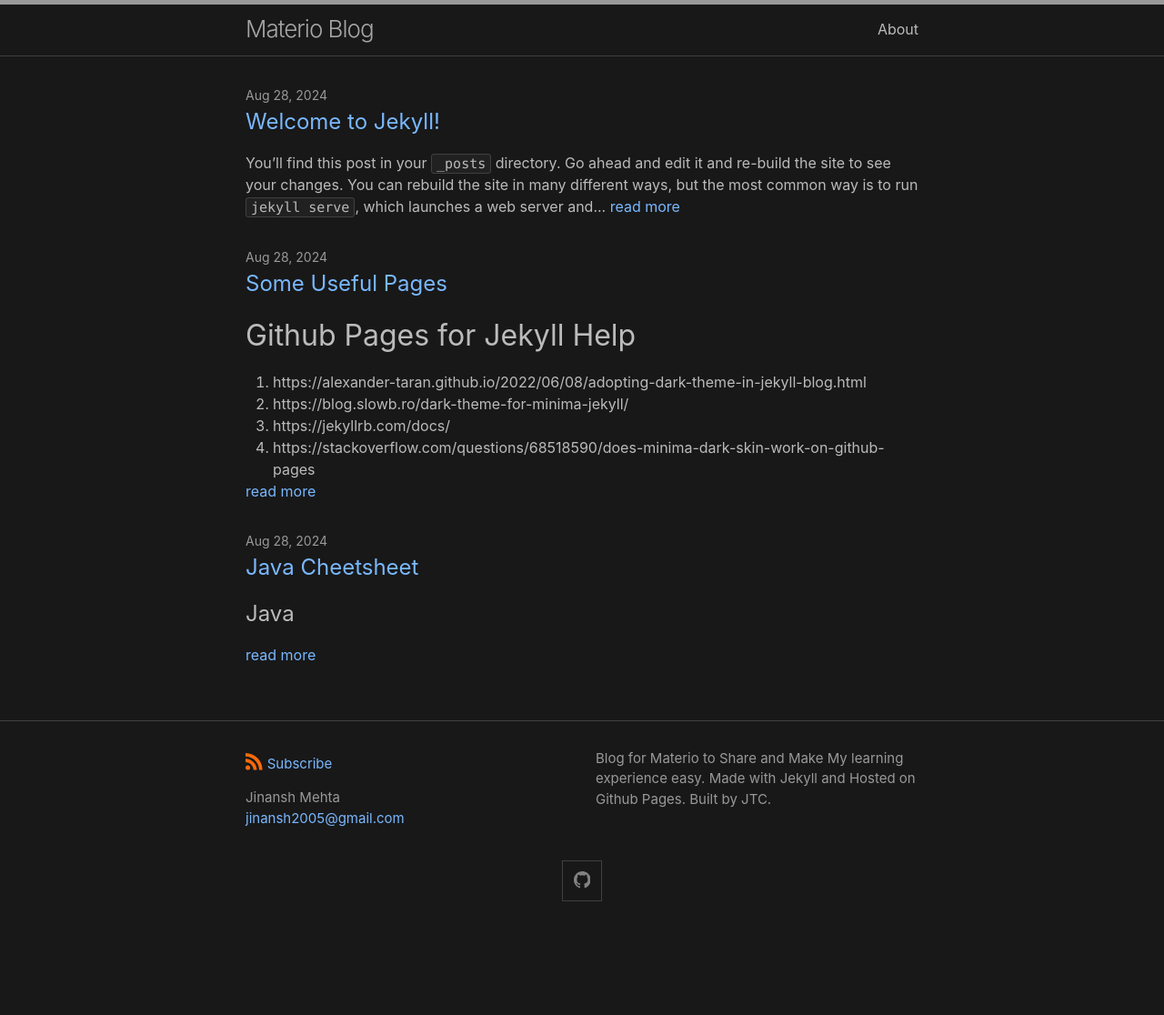
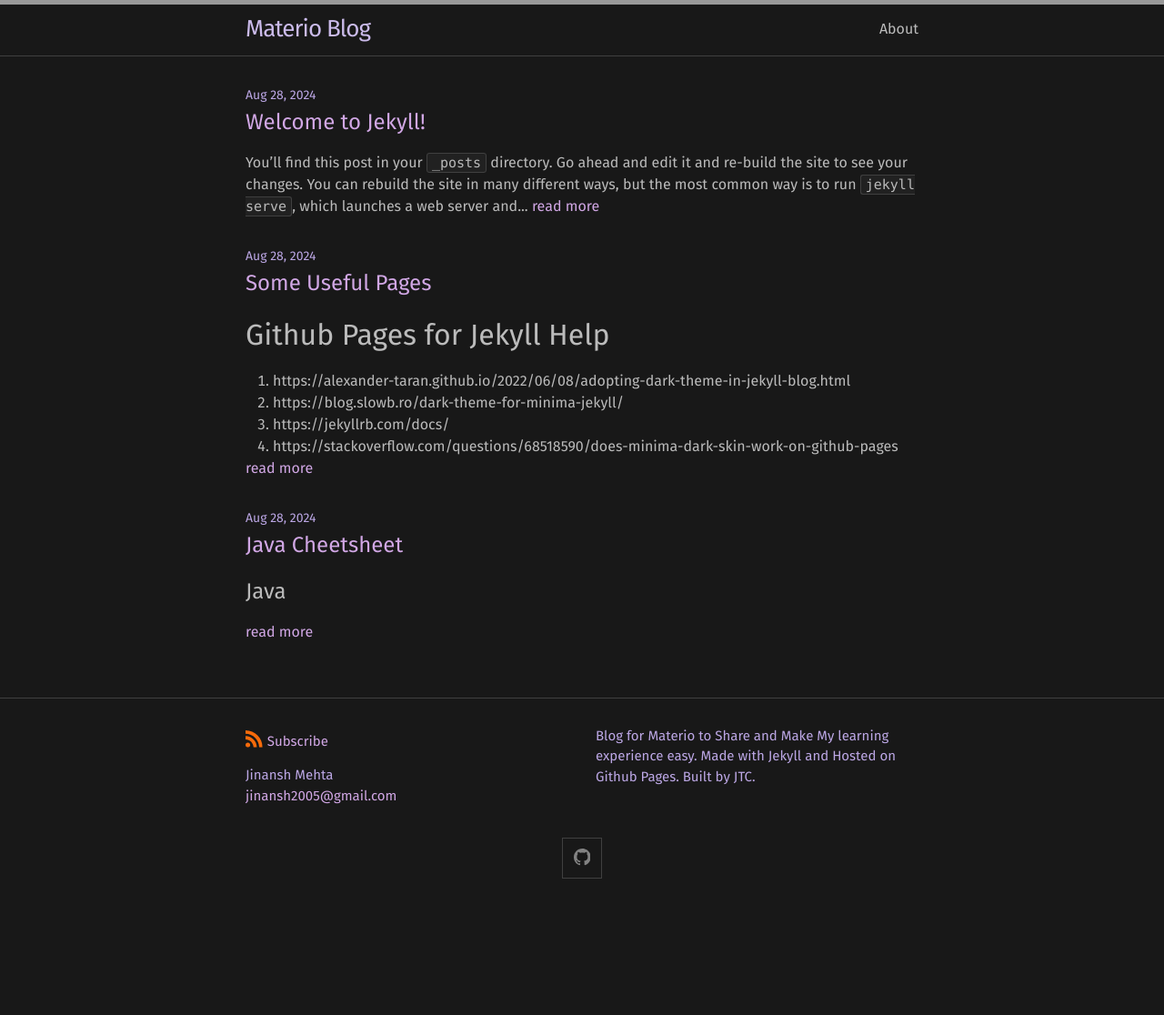
Before and after one commit to Jinansh230705/jinansh230705.github.io, a Jekyll site: the page built from index.md, in a window 1280 px wide. Shown: the whole page at 91% size. Built offline with Jekyll 4.4.1, drawn with Linux system fonts in a browser that asks for light colours; after the commit the page ends 1091 px from its top, so only the background shows below that.

Commit message:
UI update

```diff
--- a/_sass/minima/custom-styles.scss
+++ b/_sass/minima/custom-styles.scss
@@ -1,5 +1,13 @@
 // Placeholder to allow defining custom styles that override everything else.
 // (Use `_sass/minima/custom-variables.scss` to override variable defaults)
+@import url('https://fonts.googleapis.com/css2?family=Fira+Sans:wght@400&display=swap');
+body {
+  font-family: 'Fira Sans', sans-serif;
+}
+h1, h2, h3, h4, h5, h6 {
+  font-family: 'Fira Sans', sans-serif;
+}
+
 .site-footer {
     padding-bottom: 120px
   }
--- a/_sass/minima/custom-variables.scss
+++ b/_sass/minima/custom-variables.scss
@@ -1 +1,19 @@
 // Placeholder to allow overriding predefined variables smoothly.
+//$my-color: #fffafa; //Snow
+//$my-color: #faebd7; //Antique White
+//$my-color: #bca7e5; // Pirple
+
+$my-color: #bca7e5;
+$brand-color:           $my-color;
+$brand-color-light:     lighten($brand-color, 5%);
+$brand-color-dark:      darken($brand-color, 35%);
+
+$site-title-color:      $brand-color-light;
+
+$text-color:            #bbbbbb;
+$background-color:      #181818;
+$code-background-color: #212121;
+
+$link-base-color:       adjust-hue($brand-color, 20);
+$link-visited-color:    $link-base-color;
+$link-hover-color:      adjust-hue($brand-color, 30);
```
Also changed, not shown: favicon.ico.
